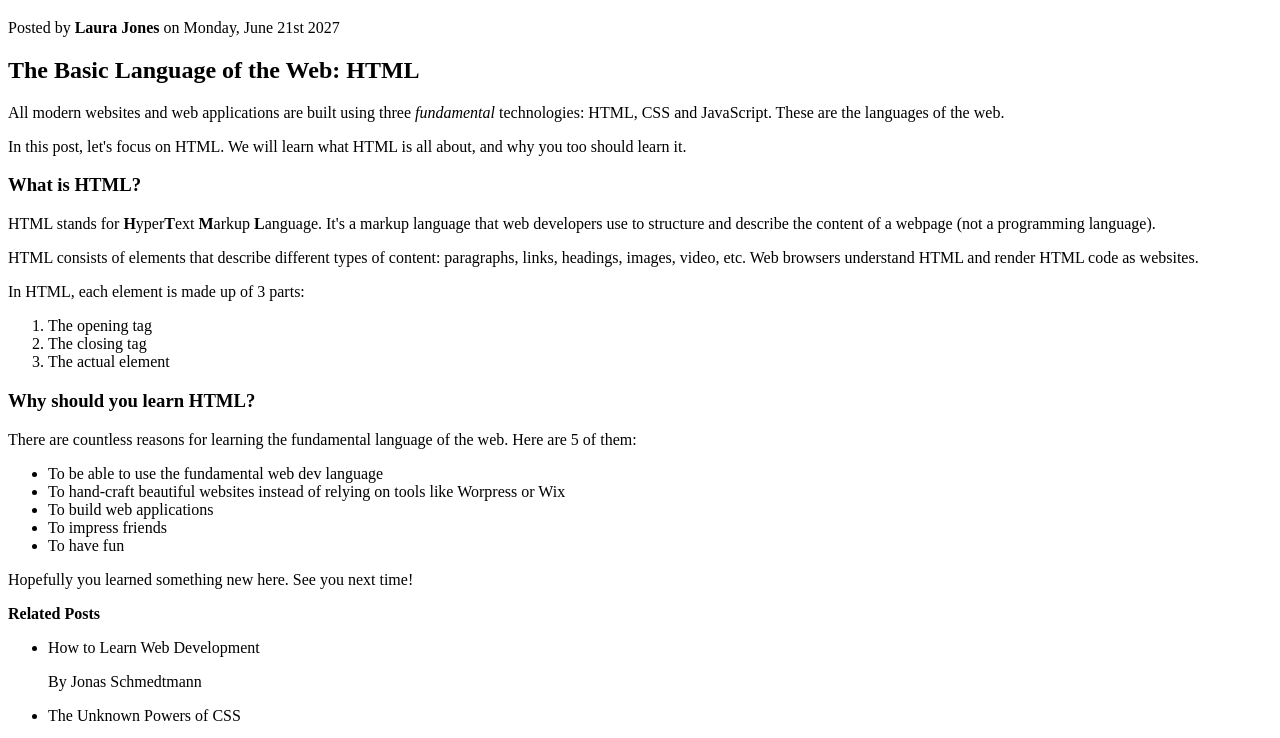
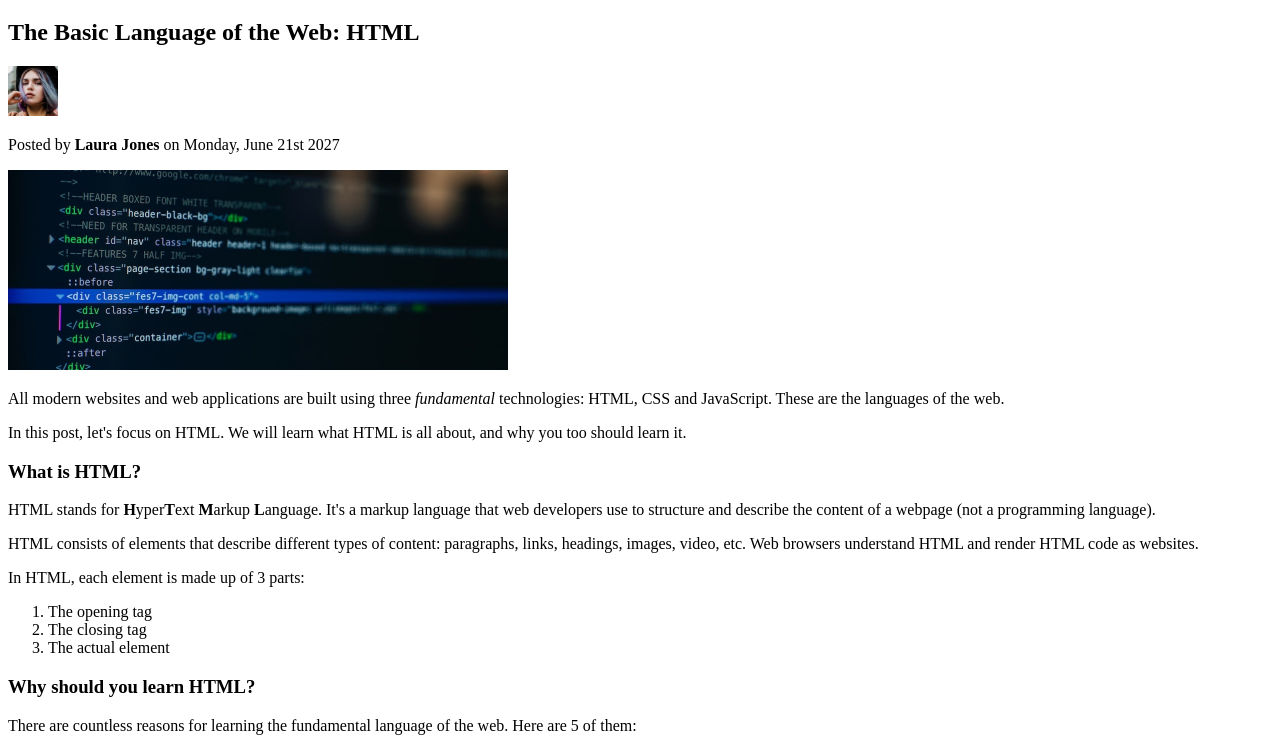
Before and after one commit to Kaarle-Madi/Jonas, a plain HTML site: page my_main/02-HTML-Fundamentals/index.html in a window 1280 px wide. Shown: the part 62-800 px from the top of the page. Drawn offline with Linux system fonts and the light colour scheme.

Commit message:
Update index.html

```diff
--- a/my_main/02-HTML-Fundamentals/index.html
+++ b/my_main/02-HTML-Fundamentals/index.html
@@ -1,6 +1,7 @@
 <!DOCTYPE html>
-<html>
+<html lang="en">
   <head>
+    <meta chars="UTF-8" />
     <title>The Basic Language of the Web: HTML</title>
   </head>
 
@@ -13,8 +14,19 @@
     <h6>The Basic Language of the Web: HTML</h6> -->
 
     <h1>📘 The Code Magazine</h1>
+
+    <h2>The Basic Language of the Web: HTML</h2>
+
+    <img src="laura-jones.jpg" alt="Headshot" widht="50" height="50" />
+
     <p>Posted by <strong>Laura Jones</strong> on Monday, June 21st 2027</p>
-    <h2>The Basic Language of the Web: HTML</h2>
+    <img
+      src="post-img.jpg"
+      alt="HTML code on a screen"
+      width="500"
+      height="200"
+    />
+
     <p>
       All modern websites and web applications are built using three
       <em>fundamental</em>
```
